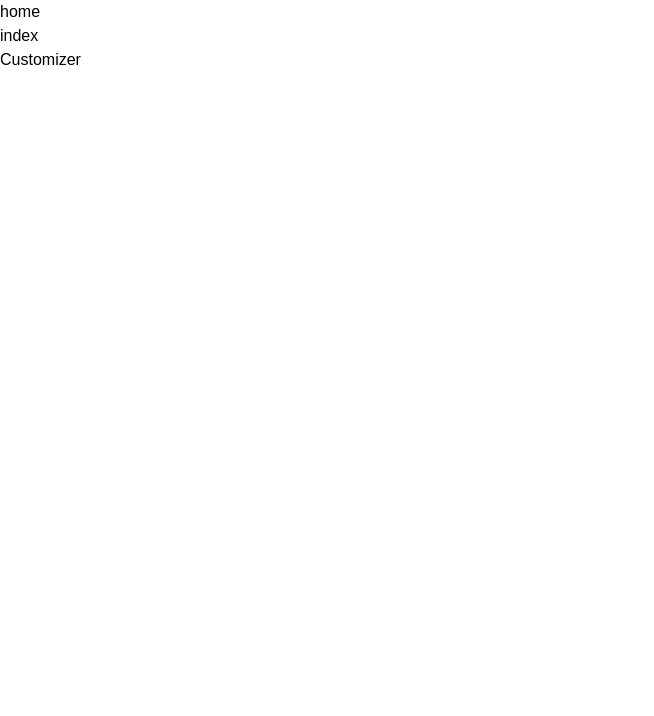
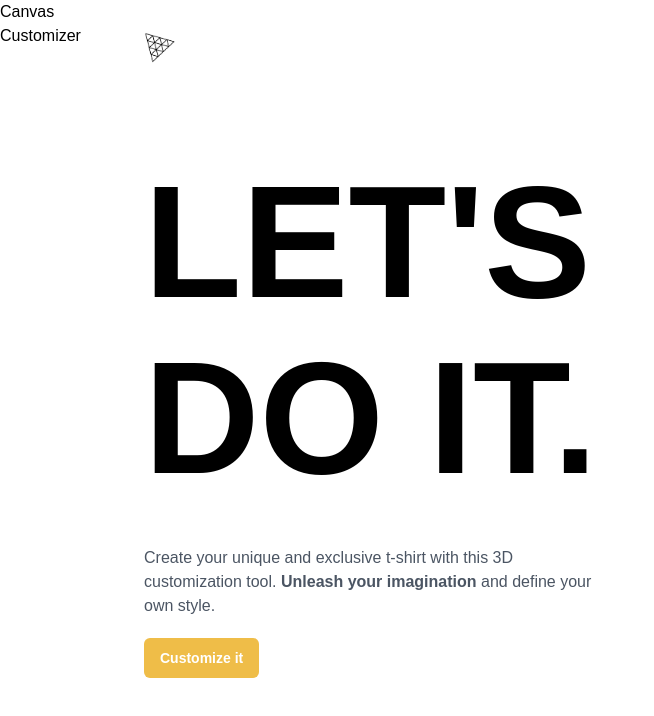
Before and after one commit to mkulovac1/deep-elegance, a React (Vite) app in the folder client/: page / in a window 1280 px wide. Shown: the top 716 px of the page, without its empty margins (0-654 px from the left). Built offline with nearby package versions, Linux system fonts and the light colour scheme; a web font is replaced by a local one.

Commit message:
created introduction text, customize button

```diff
--- a/client/src/canvas/index.jsx
+++ b/client/src/canvas/index.jsx
@@ -2,7 +2,7 @@ import React from 'react'
 
 const Canvas = () => {
   return (
-    <div>index</div>
+    <div>Canvas</div>
   )
 }
 
--- /dev/null
+++ b/client/src/components/CustomButton.jsx
@@ -0,0 +1,27 @@
+import React from 'react'
+import { useSnapshot } from 'valtio'
+import state from '../store'
+
+const CustomButton = ({ type, title, customStyles, handleClick}) => {
+    const snap = useSnapshot(state)
+
+    const generateStyles = (type) => {
+        if(type === "filled") {
+            return {
+                backgroundColor: snap.color,
+                color: "#fff"
+            }
+        }
+    }
+
+    return (
+    <button className={`px-2 py-1.5 flex-1 rounded-md ${customStyles}`}
+            style = {generateStyles(type)}
+            onClick={handleClick}
+    >
+        {title}
+    </button>
+  )
+}
+
+export default CustomButton
--- /dev/null
+++ b/client/src/components/index.js
@@ -0,0 +1,3 @@
+import CustomButton from "./CustomButton";
+
+export { CustomButton };
--- a/client/src/pages/Home.jsx
+++ b/client/src/pages/Home.jsx
@@ -1,9 +1,59 @@
 import React from 'react'
+import { motion, AnimatePresence } from 'framer-motion'
+import { useSnapshot } from 'valtio'
+
+import state from '../store'
+
+import {
+    headContainerAnimation,
+    headContentAnimation,
+    headTextAnimation,
+    slideAnimation,
+    fadeAnimation
+
+} from '../config/motion'
+
+import { CustomButton } from '../components'
 
 const Home = () => {
-  return (
-    <div>home</div>
-  )
+
+    const snap = useSnapshot(state) // very useful to quick catch changes on page
+
+    // intro is main page (home page)
+
+    return (
+        <AnimatePresence>
+            {snap.intro && (
+                <motion.section className="home" {...slideAnimation("left")}>
+                    <motion.header {...slideAnimation("down")}>
+                        <img src='./threejs.png' alt="logo" className='w-8 h-8 object-contain'/>
+                    </motion.header>
+
+                    <motion.div className="home-content" {...headContainerAnimation}>
+                        <motion.div {...headTextAnimation}>
+                            <h1 className='head-text'>
+                                LET'S <br className="xl:block hidden"/> DO IT.
+                            </h1>
+                        </motion.div>
+
+                        <motion.div {...headContentAnimation} className='flex flex-col gap-5'>
+                            <p className='max-w-md font-normal text-gray-600 text-base'>
+                                Create your unique and exclusive t-shirt with this 3D customization tool.
+                                <strong> Unleash your imagination </strong> {" "} and define your own style.
+                            </p>
+
+                            <CustomButton
+                                type="filled"
+                                title="Customize it"
+                                handleClick={() => state.intro = false}
+                                customStyles="w-fit px-4 py-2.5 font-bold text-sm"
+                            />
+                        </motion.div>
+                    </motion.div>
+                </motion.section>
+            )}
+        </AnimatePresence>
+    )
 }
 
 export default Home
--- /dev/null
+++ b/client/src/store/index.jsx
@@ -0,0 +1,12 @@
+import { proxy } from 'valtio';
+
+const store = proxy({
+    intro: true,
+    color: '#EFBD48',
+    isLogoTexture: true,
+    isFullTexture: false,
+    logoDecal: './threejs.png',
+    fullDecal: './threejs.png',
+})
+
+export default store
```
